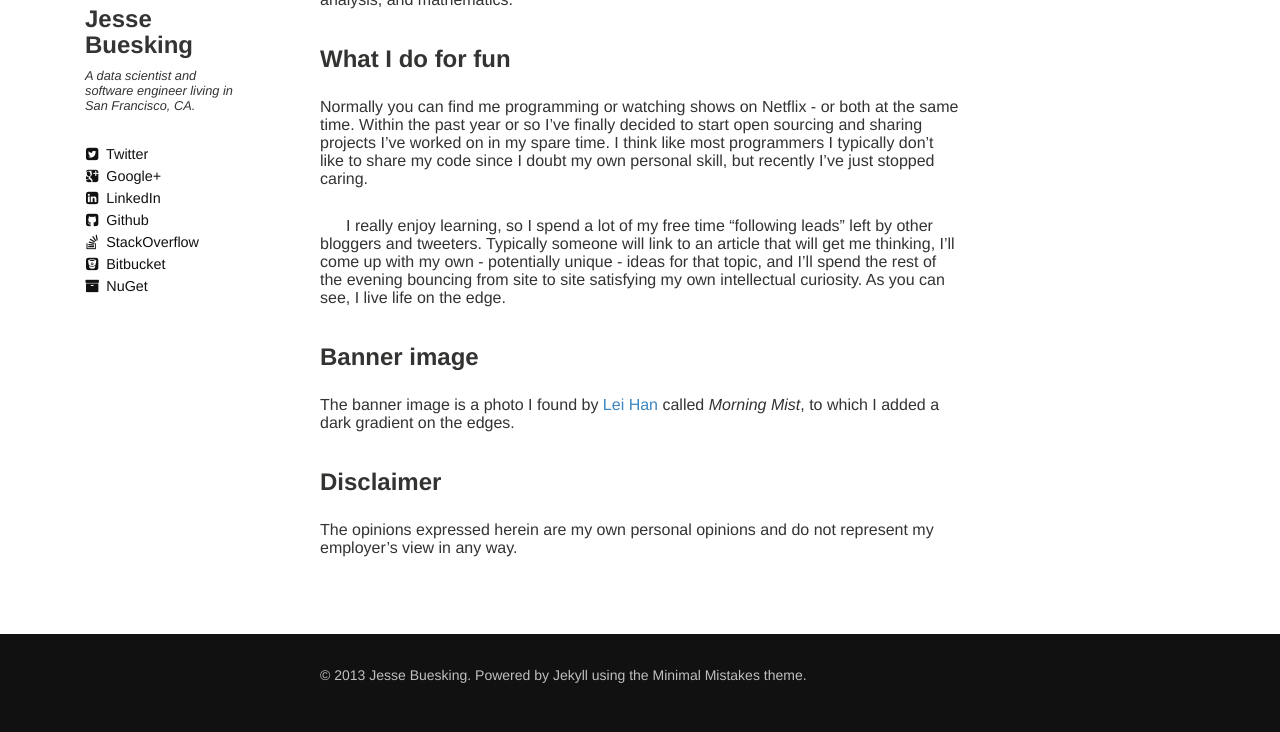
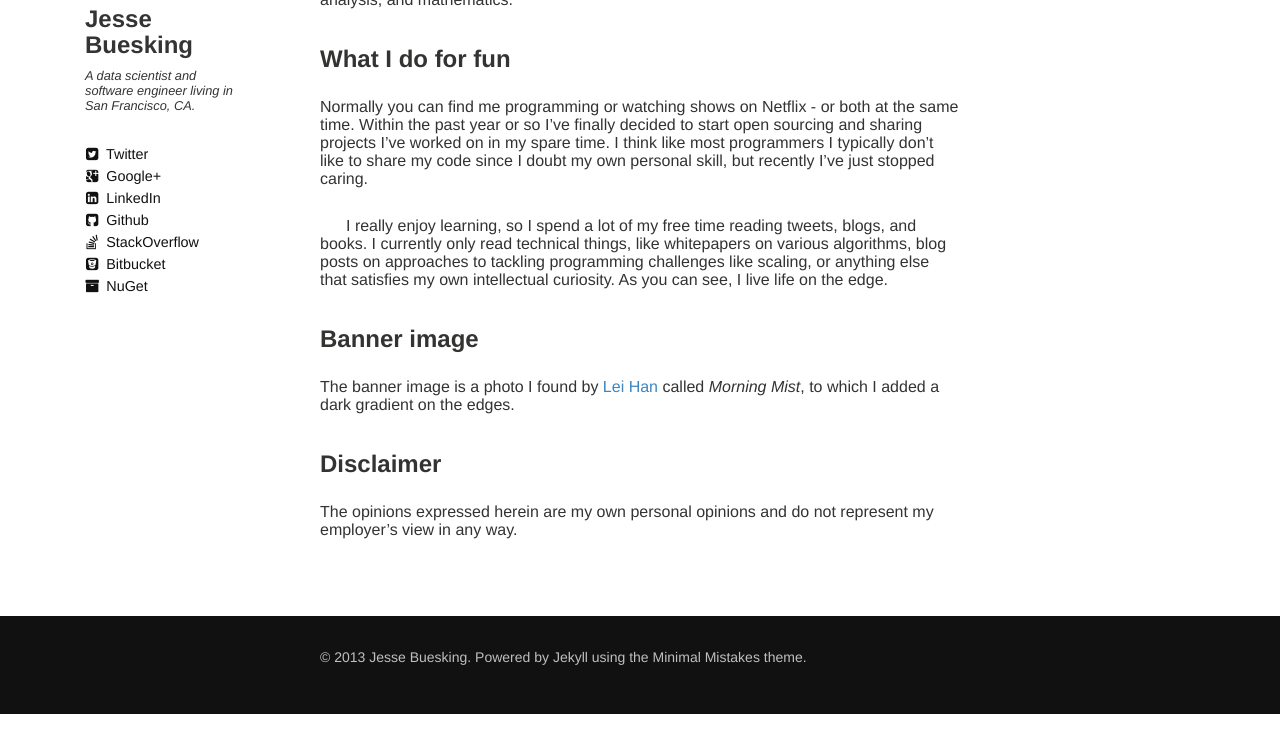
Before and after one commit to JesseBuesking/jessebuesking.github.io, a Jekyll site: the page built from about.md, in a window 1280 px wide, cut to the strip 500-1232 px from the top of the page. Built offline with Jekyll 4.4.1, drawn with Linux system fonts in a browser that asks for light colours; nearby versions of some CDN libraries; comment, search, counter and statistics services are not loaded.

Commit message:
updating about page

```diff
--- a/about.md
+++ b/about.md
@@ -13,7 +13,7 @@ My name is Jesse Buesking. I'm a [programmer](https://github.com/JesseBuesking),
 
 Normally you can find me programming or watching shows on Netflix - or both at the same time. Within the past year or so I've finally decided to start open sourcing and sharing projects I've worked on in my spare time. I think like most programmers I typically don't like to share my code since I doubt my own personal skill, but recently I've just stopped caring.
 
-I really enjoy learning, so I spend a lot of my free time "following leads" left by other bloggers and tweeters. Typically someone will link to an article that will get me thinking, I'll come up with my own - potentially unique - ideas for that topic, and I'll spend the rest of the evening bouncing from site to site satisfying my own intellectual curiosity. As you can see, I live life on the edge.
+I really enjoy learning, so I spend a lot of my free time reading tweets, blogs, and books. I currently only read technical things, like whitepapers on various algorithms, blog posts on approaches to tackling programming challenges like scaling, or anything else that satisfies my own intellectual curiosity. As you can see, I live life on the edge.
 
 ### Banner image
 
```
